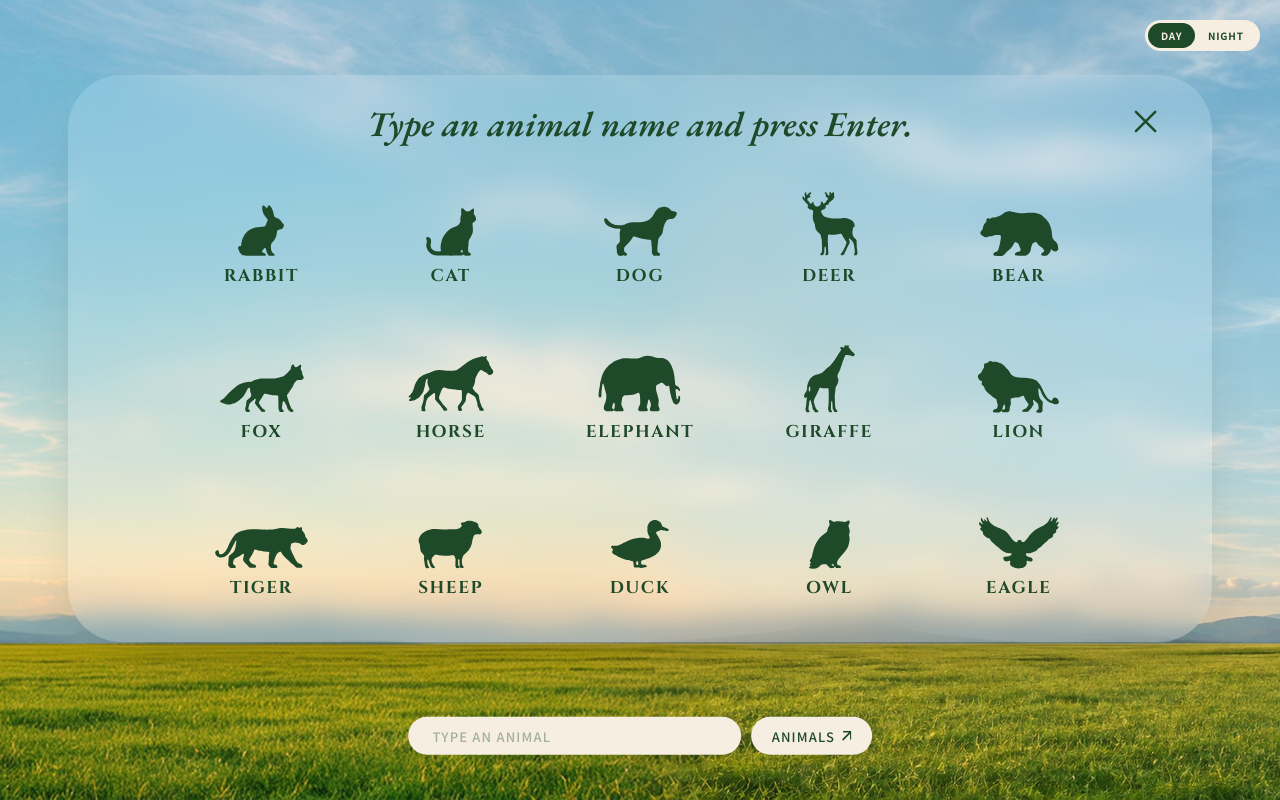
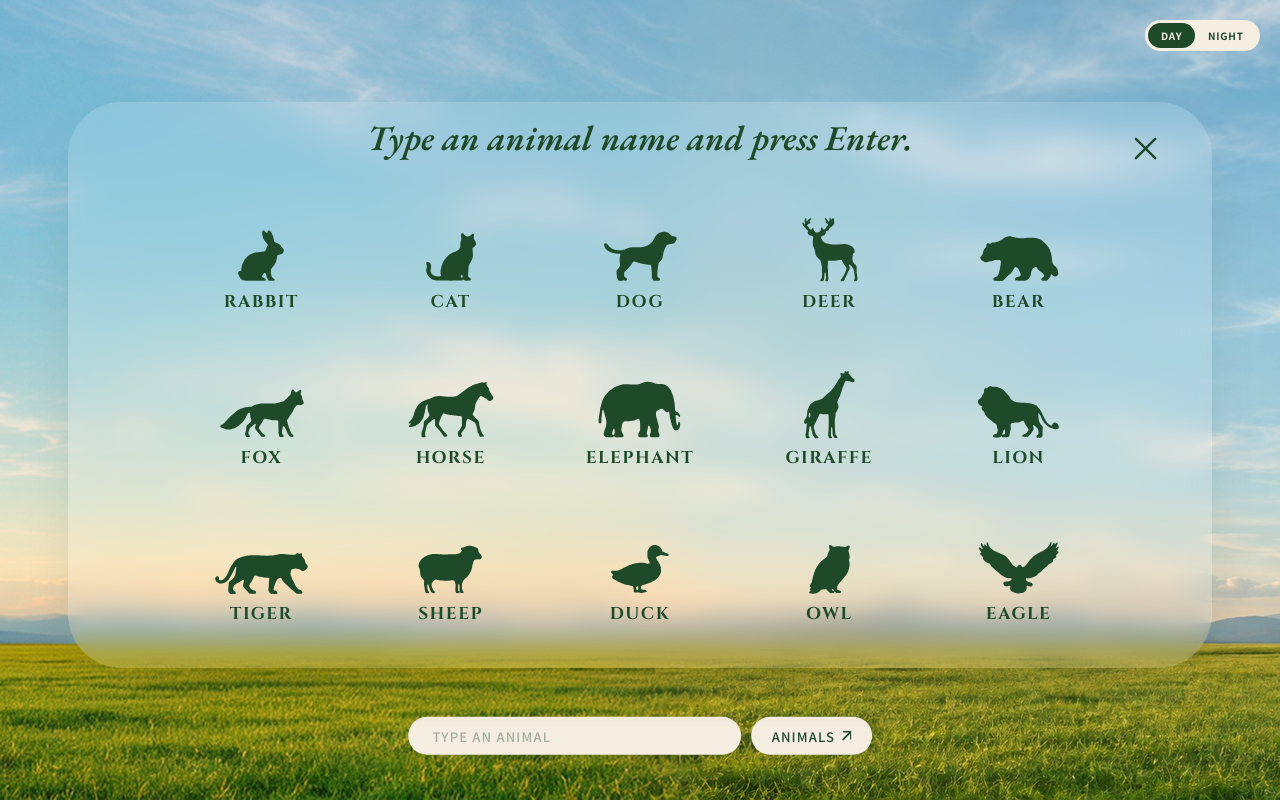
Before and after one commit to euieuiwon06-glitch/letter-zoo, a plain HTML site: page index.html in a window 1280 px wide. Drawn offline with nearby package versions, Linux system fonts and the light colour scheme.

Commit message:
Popup a bit lower, title higher
Co-Authored-By: Claude Opus 5.5 <noreply@anthropic.com>

```diff
--- a/index.html
+++ b/index.html
@@ -88,14 +88,14 @@
   /* intro popup — panel keeps the reference ratio (991 x 419); inside sizes are in panel-width units */
   #intro{
     position:fixed;inset:0;display:flex;justify-content:center;align-items:flex-end;
-    padding:16px 16px calc(100vh * (1 - .803));
+    padding:16px 16px calc(100vh * (1 - .803) - 3.2vh);
     opacity:0;pointer-events:none;transition:opacity .35s ease;
   }
   #intro.open{opacity:1;pointer-events:auto}
   .panel{
     position:relative;container-type:inline-size;
     width:min(1180px,92vw,calc((80.3vh - 48px) / .52));
-    padding:2.3cqw 0 3.6cqw;
+    padding:1.3cqw 0 3.6cqw;
     border-radius:4.2cqw;
     background:rgba(255,255,255,.17);
     -webkit-backdrop-filter:blur(13px) saturate(1.1);backdrop-filter:blur(13px) saturate(1.1);
@@ -116,7 +116,7 @@
   .panel .x svg{width:2.9cqw;height:2.9cqw}
   .panel .x:focus-visible{outline:2px solid var(--ink)}
   .grid{
-    width:82.8cqw;margin:3.6cqw auto 0;
+    width:82.8cqw;margin:4.6cqw auto 0;
     display:grid;grid-template-columns:repeat(5,1fr);row-gap:5cqw;
   }
   .tile{display:flex;flex-direction:column;align-items:center;justify-content:flex-end;gap:.75cqw}
```
